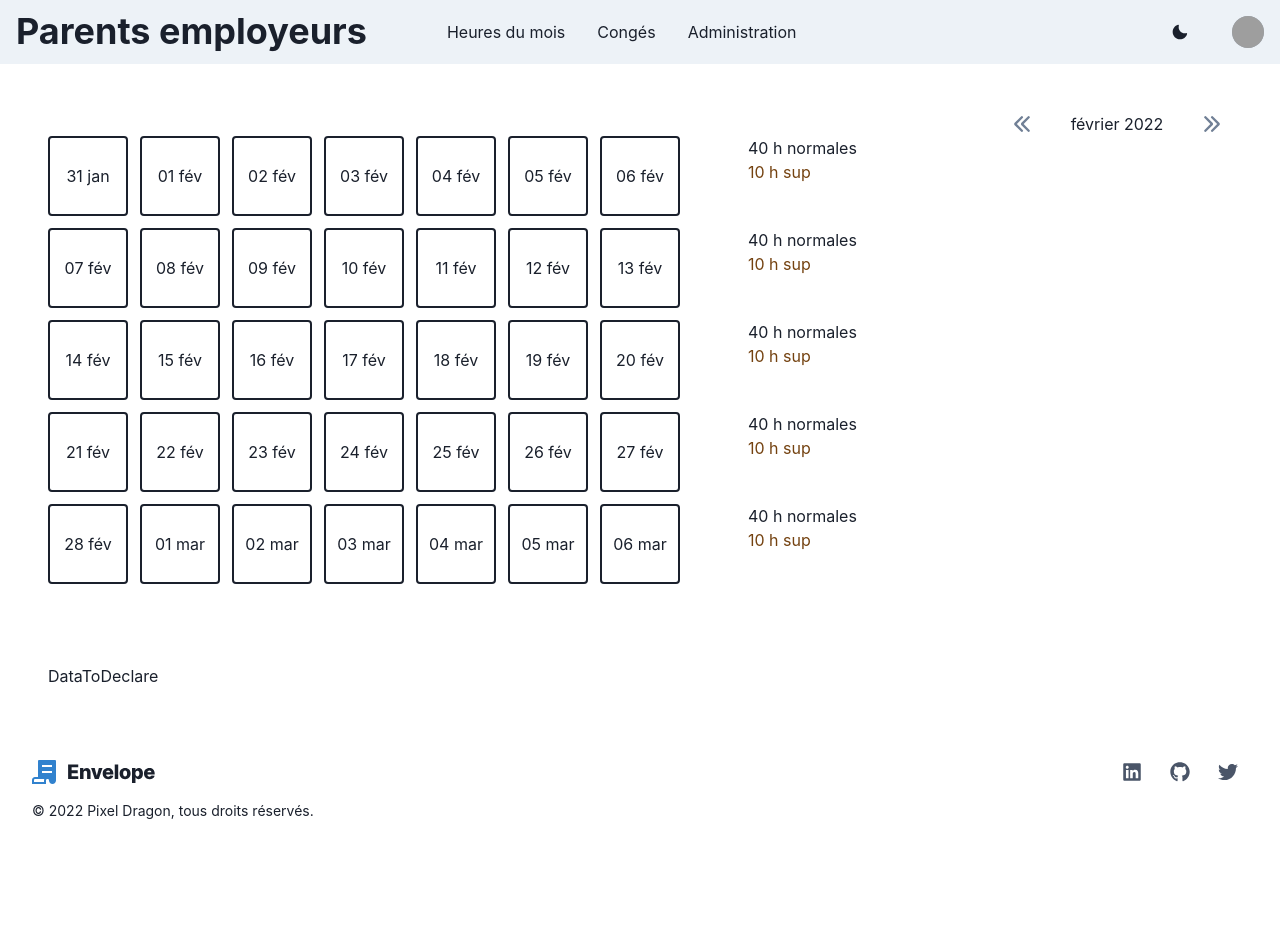
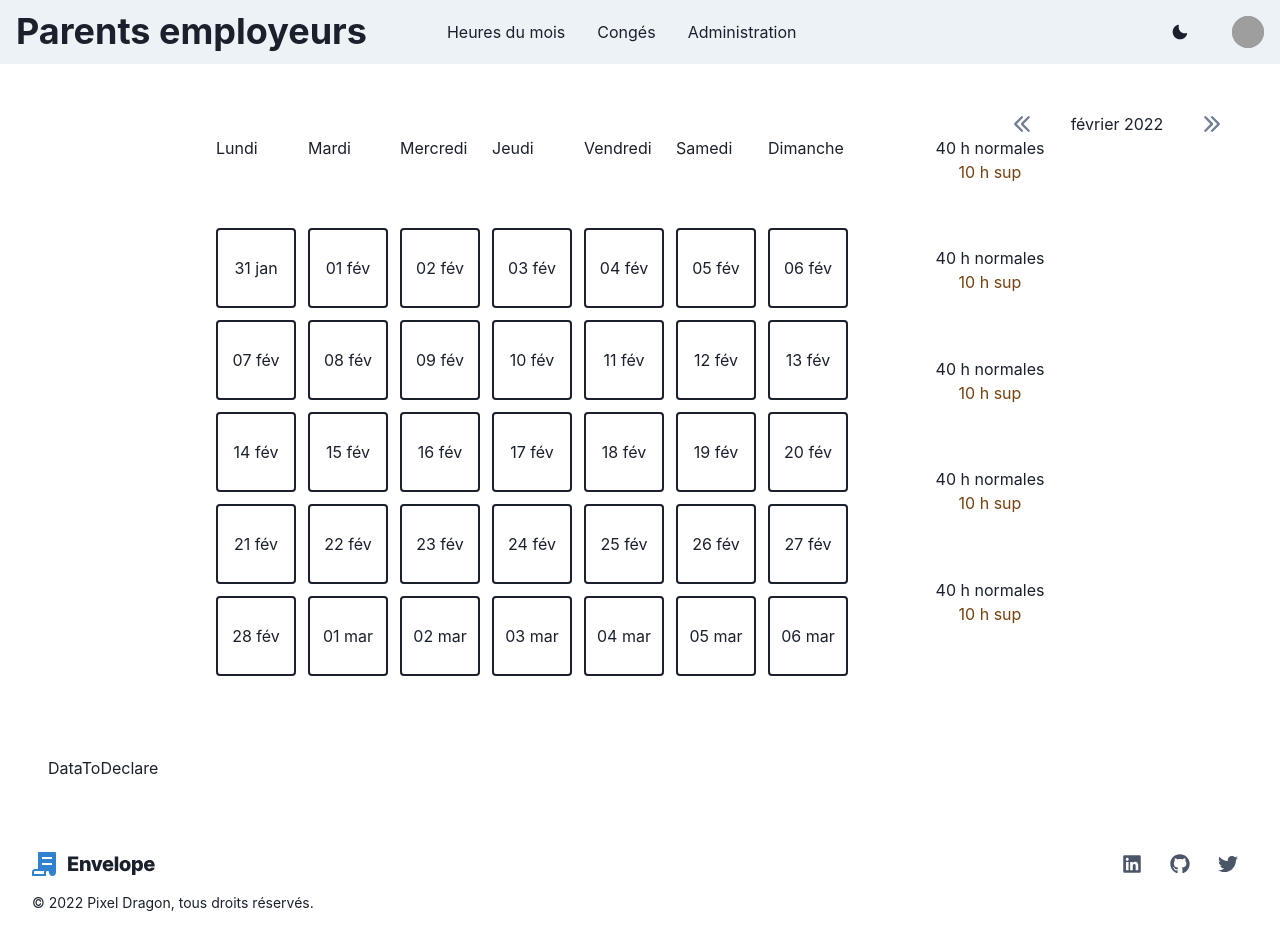
Before and after one commit to pom421/garde-enfant, a Next.js app: page / in a window 1280 px wide. Shown: the top 950 px of the page. Before the commit the page ends 869 px from the top, so only its background shows below. Built offline with nearby package versions, Linux system fonts and the light colour scheme; grey boxes are pictures that could not be loaded.

Commit message:
feat: add structure for calendar data

```diff
--- a/components/Calendar.jsx
+++ b/components/Calendar.jsx
@@ -1,8 +1,228 @@
 import React from "react"
-import { format, getMonth, previousMonday, nextSunday, lastDayOfMonth, eachDayOfInterval, getDate } from "date-fns"
+import {
+  format,
+  getMonth,
+  previousMonday,
+  nextSunday,
+  lastDayOfMonth,
+  eachDayOfInterval,
+  getDate,
+  eachWeekOfInterval,
+} from "date-fns"
 import { useDateContext } from "./DateContext"
 import { shortFrenchMonthNames } from "./DateContext"
 import { Grid, GridItem, Text, useColorModeValue } from "@chakra-ui/react"
+
+const CAPACITY_NORMAL_HOURS = 40
+const CAPACITY_EXTRA_HOURS = 8
+
+const REASONS_ABSENCE = {
+  WE: "WE",
+  PUBLIC_HOLIDAY: "PUBLIC_HOLIDAY",
+  SICKNESS: "SICKNESS",
+  MATERNITY: "MATERNITY",
+  OTHER: "OTHER",
+}
+
+function utilMonth({ year, month }) {
+  const firstDayOfMonth = new Date(year, month, 1)
+  const previousMondayBeforeMonth = previousMonday(firstDayOfMonth)
+  const lastDayOfCurrentMonth = lastDayOfMonth(firstDayOfMonth)
+  const nextSundayAfterMonth = nextSunday(lastDayOfCurrentMonth)
+
+  const eachDayOfOfCurrentMonth = eachDayOfInterval({
+    start: previousMondayBeforeMonth,
+    end: nextSundayAfterMonth,
+  })
+
+  // const lastWeekPreviousMonth = eachDayOfInterval(previousMondayBeforeMonth, firstDayOfMonth).map((day) => ({
+  //   date: day,
+  //   nbHour: 0,
+  //   reasonAbsence: "",
+  // }))
+
+  const weeks = eachWeekOfInterval({ start: firstDayOfMonth, end: lastDayOfCurrentMonth }, { weekStartsOn: 1 }).map(
+    (monday) => {
+      return eachDayOfInterval({ start: monday, end: nextSunday(monday) })
+    },
+  )
+
+  // On construit les jours de la semaine précédente du mois précédent.
+  const lastWeekPreviousMonth = []
+
+  // On stocke ici les vrais jours du mois pour la semaine 1.
+  const daysFromWeek1 = []
+
+  for (const day of weeks[0]) {
+    if (getMonth(day) === month) {
+      daysFromWeek1.push(day)
+    } else {
+      lastWeekPreviousMonth.push(day)
+    }
+  }
+
+  // On écrase avec les vraies valeurs de la semaine 1.
+  weeks[0] = daysFromWeek1
+
+  // On supprime les jours en trop de la dernière semaine.
+  weeks[weeks.length - 1] = weeks[weeks.length - 1].filter((day) => getMonth(day) === month)
+
+  return {
+    firstDayOfMonth,
+    previousMondayBeforeMonth,
+    lastDayOfCurrentMonth,
+    nextSundayAfterMonth,
+    eachDayOfOfCurrentMonth,
+    nbWeeks: weeks ? weeks.length : 0,
+    lastWeekPreviousMonth,
+    weeks,
+  }
+}
+
+function buildDataMonth({ year, month }) {
+  const dataMonth = {
+    hours: {
+      normalHours: 0,
+      extraHours: 0,
+      moreExtraHours: 0,
+    },
+    lastWeekPreviousMonth: {},
+    weeks: [],
+  }
+
+  const { lastWeekPreviousMonth, weeks } = utilMonth({ year, month })
+
+  dataMonth.lastWeekPreviousMonth = {
+    days: lastWeekPreviousMonth.map((day) => ({
+      date: day,
+      nbHour: 0,
+      reasonAbsence: "",
+    })),
+    hours: {
+      capacityNormalHours: CAPACITY_NORMAL_HOURS,
+      capacityExtraHours: CAPACITY_EXTRA_HOURS,
+      totalHours: 0,
+      normalHours: 0,
+      extraHours: 0,
+      moreExtraHours: 0,
+    },
+  }
+
+  dataMonth.weeks = weeks.map((week) => ({
+    days: week.map((day) => ({
+      date: day,
+      nbHours: 0,
+      reasonAbsence: "",
+    })),
+    hours: {
+      capacityNormalHours: CAPACITY_NORMAL_HOURS,
+      capacityExtraHours: CAPACITY_EXTRA_HOURS,
+      totalHours: 0,
+      normalHours: 0,
+      extraHours: 0,
+      moreExtraHours: 0,
+    },
+  }))
+
+  return dataMonth
+}
+
+console.log("dataMonth", buildDataMonth({ year: 2022, month: 1 }))
+
+const dataMonth = {
+  normalHours: 200,
+  extraHours: 32,
+  moreExtraHours: 10,
+  lastWeekPreviousMonth: {
+    days: [
+      {
+        date: "2022-01-31",
+        reasonAbsence: "",
+        nbHours: 10,
+      },
+    ],
+    capacityNormalHours: 40,
+    capacityExtraHours: 8,
+    normalHours: 10,
+    extraHours: 0,
+    moreExtraHours: 0,
+  },
+  weeks: [
+    {
+      days: [
+        {
+          date: "2022-02-01",
+          nbHours: 10,
+        },
+        {
+          date: "2022-02-02",
+          nbHours: 10,
+        },
+        {
+          date: "2022-02-03",
+          nbHours: 10,
+        },
+        {
+          date: "2022-02-04",
+          nbHours: 10,
+        },
+        {
+          date: "2022-02-05",
+          reasonAbsence: REASONS_ABSENCE.WE,
+        },
+        {
+          date: "2022-02-06",
+          reasonAbsence: REASONS_ABSENCE.WE,
+        },
+      ],
+      capacityNormalHours: 30, // 40 - normalHours de la semaine équivalente du mois précédent
+      capacityExtraHours: 8, // 8 - extraHours de la semaine équivalente du mois précédent
+      totalHours: 40,
+      normalHours: 30,
+      extraHours: 8,
+      moreExtraHours: 2,
+    },
+    {
+      name: "S2",
+      days: [
+        {
+          date: "2022-02-01",
+          reasonAbsence: "",
+          nbHours: 10,
+        },
+        {
+          date: "2022-02-02",
+          reasonAbsence: "",
+          nbHours: 10,
+        },
+        {
+          date: "2022-02-03",
+          reasonAbsence: "",
+          nbHours: 10,
+        },
+        {
+          date: "2022-02-04",
+          reasonAbsence: "",
+          nbHours: 10,
+        },
+        {
+          date: "2022-02-05",
+          reasonAbsence: REASONS_ABSENCE.WE,
+        },
+        {
+          date: "2022-02-06",
+          reasonAbsence: REASONS_ABSENCE.WE,
+        },
+      ],
+      capacityNormalHours: 0, // 40 - normalHours de la semaine équivalente du mois précédent
+      capacityExtraHours: 8, // 8 - extraHours de la semaine équivalente du mois précédent
+      totalHours: 50,
+      normalHours: 30,
+      extraHours: 8,
+      moreExtraHours: 2,
+    },
+  ],
+}
 
 function monthName(date) {
   return shortFrenchMonthNames[getMonth(date)]
@@ -31,10 +251,17 @@ export function Calendar() {
   const nbWeeks = eachDayOfIntervalOfCurrentMonth.length / 7
 
   return (
-    <Grid templateColumns="700px calc(100%/8)" mb={20}>
+    <Grid templateColumns="700px calc(100%/8)" mb={20} justifyContent="center">
       <Grid templateColumns="repeat(7, 5rem)" gap={3}>
+        <GridItem height="5rem">Lundi</GridItem>
+        <GridItem height="5rem">Mardi</GridItem>
+        <GridItem height="5rem">Mercredi</GridItem>
+        <GridItem height="5rem">Jeudi</GridItem>
+        <GridItem height="5rem">Vendredi</GridItem>
+        <GridItem height="5rem">Samedi</GridItem>
+        <GridItem height="5rem">Dimanche</GridItem>
         {eachDayOfIntervalOfCurrentMonth.map((day, index) => (
-          <GridItem style={styleDay} key={dateMonth} onClick={() => console.log(`click sur ${day}`)} height="5rem">
+          <GridItem style={styleDay} key={dateMonth(day)} onClick={() => console.log(`click sur ${day}`)} height="5rem">
             {format(day, "dd") + " " + monthName(day)}
           </GridItem>
         ))}
@@ -43,8 +270,8 @@ export function Calendar() {
         {Array(nbWeeks)
           .fill("")
           .map((week, index) => (
-            <GridItem key={index} height="5rem">
-              <Text color={colorNormalHours}>40 h normales</Text>
+            <GridItem key={index} height="5rem" align="center">
+              <Text color={colorNormalHours}> 40 h normales</Text>
               <Text color={colorExtraHours}>10 h sup</Text>
             </GridItem>
           ))}
```
